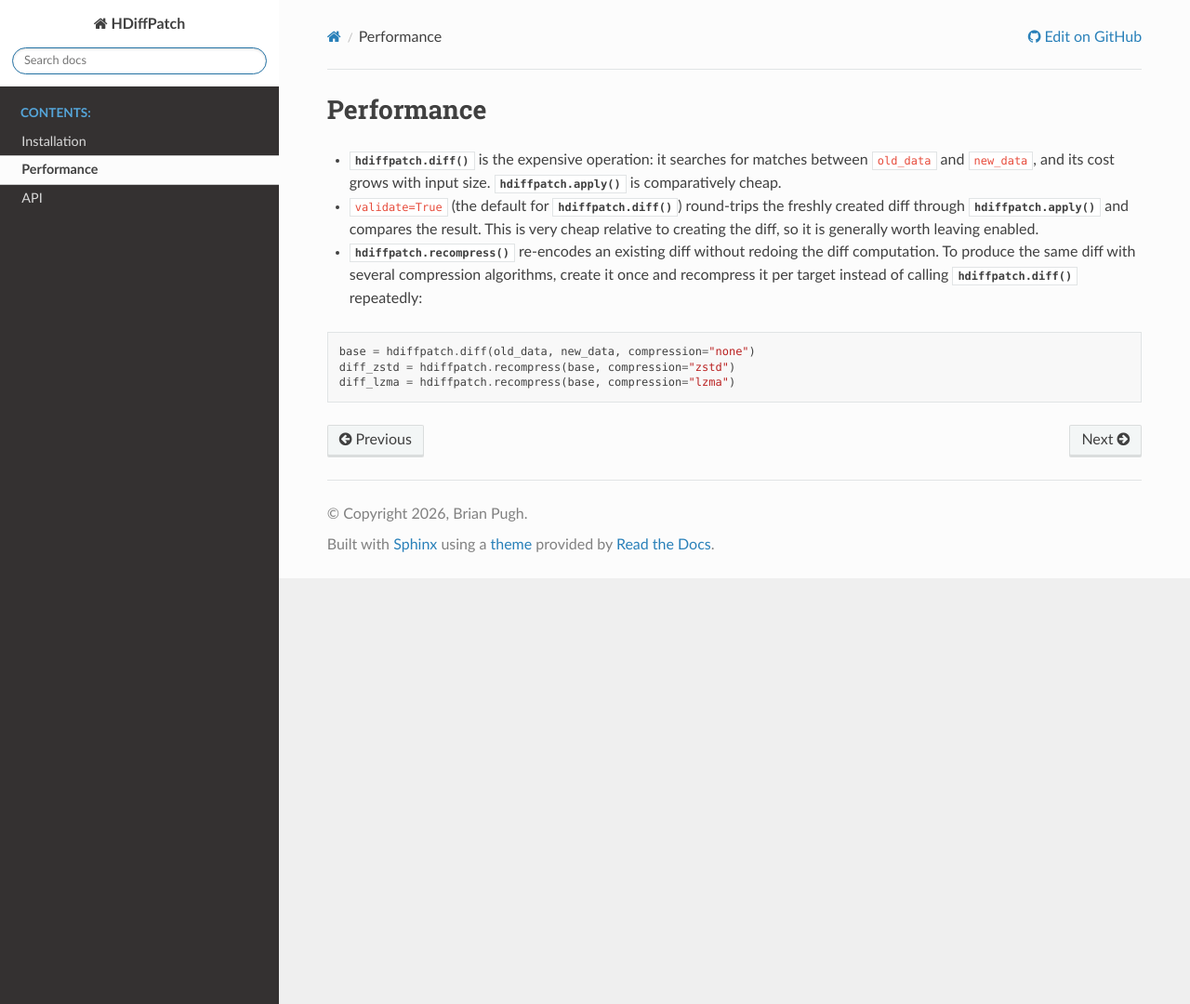
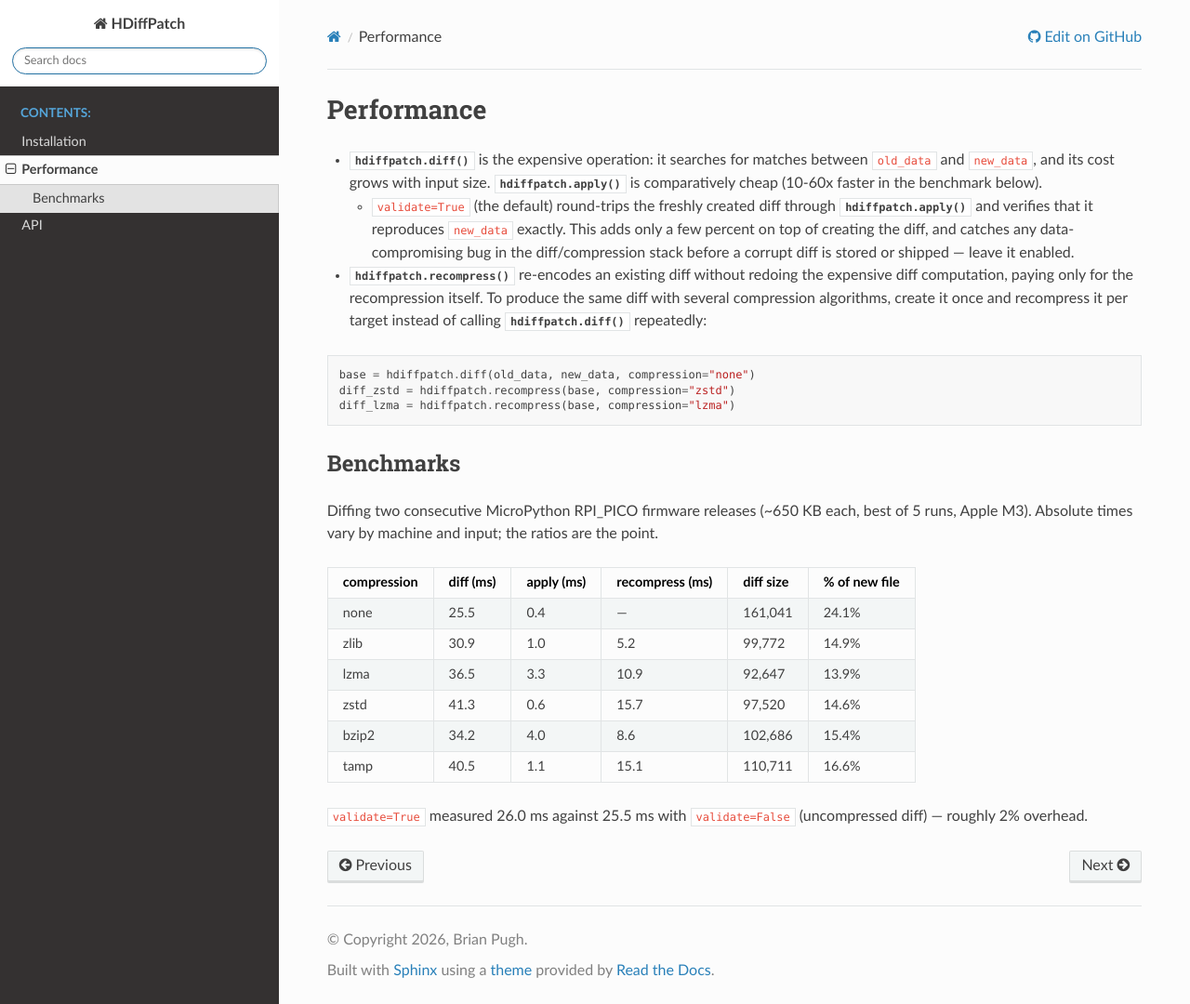
Before and after one commit to BrianPugh/hdiffpatch-python, a Sphinx documentation site: the page built from docs/source/Performance.rst, in a window 1280 px wide and 1080 px high. Shown: the whole window at 93% size. Built offline with Sphinx 7.4.7 and the Read the Docs theme 3.1.0, drawn with Linux system fonts in a browser that asks for light colours.

Commit message:
Expand Performance docs: validate rationale and benchmark table
Nest validate under the diff() bullet with the reasoning (catch
data-compromising bugs before a corrupt diff ships), and add measured
numbers for diff/apply/recompress speed and size ratios per compression
type on the firmware test binaries.

Co-Authored-By: Claude Fable 5 <noreply@anthropic.com>
Claude-Session: https://claude.ai/code/session_01T9sn6iFoeDogKzvg5w9ABR

```diff
--- a/docs/source/Performance.rst
+++ b/docs/source/Performance.rst
@@ -1,12 +1,67 @@
 Performance
 ===========
 
-* :func:`hdiffpatch.diff` is the expensive operation: it searches for matches between ``old_data`` and ``new_data``, and its cost grows with input size. :func:`hdiffpatch.apply` is comparatively cheap.
-* ``validate=True`` (the default for :func:`hdiffpatch.diff`) round-trips the freshly created diff through :func:`hdiffpatch.apply` and compares the result. This is very cheap relative to creating the diff, so it is generally worth leaving enabled.
-* :func:`hdiffpatch.recompress` re-encodes an existing diff without redoing the diff computation. To produce the same diff with several compression algorithms, create it once and recompress it per target instead of calling :func:`hdiffpatch.diff` repeatedly:
+* :func:`hdiffpatch.diff` is the expensive operation: it searches for matches between ``old_data`` and ``new_data``, and its cost grows with input size. :func:`hdiffpatch.apply` is comparatively cheap (10-60x faster in the benchmark below).
+
+  * ``validate=True`` (the default) round-trips the freshly created diff through :func:`hdiffpatch.apply` and verifies that it reproduces ``new_data`` exactly. This adds only a few percent on top of creating the diff, and catches any data-compromising bug in the diff/compression stack before a corrupt diff is stored or shipped — leave it enabled.
+
+* :func:`hdiffpatch.recompress` re-encodes an existing diff without redoing the expensive diff computation, paying only for the recompression itself. To produce the same diff with several compression algorithms, create it once and recompress it per target instead of calling :func:`hdiffpatch.diff` repeatedly:
 
 .. code-block:: python
 
    base = hdiffpatch.diff(old_data, new_data, compression="none")
    diff_zstd = hdiffpatch.recompress(base, compression="zstd")
    diff_lzma = hdiffpatch.recompress(base, compression="lzma")
+
+Benchmarks
+----------
+
+Diffing two consecutive MicroPython RPI_PICO firmware releases (~650 KB each, best of 5 runs, Apple M3). Absolute times vary by machine and input; the ratios are the point.
+
+.. list-table::
+   :header-rows: 1
+
+   * - compression
+     - diff (ms)
+     - apply (ms)
+     - recompress (ms)
+     - diff size
+     - % of new file
+   * - none
+     - 25.5
+     - 0.4
+     - —
+     - 161,041
+     - 24.1%
+   * - zlib
+     - 30.9
+     - 1.0
+     - 5.2
+     - 99,772
+     - 14.9%
+   * - lzma
+     - 36.5
+     - 3.3
+     - 10.9
+     - 92,647
+     - 13.9%
+   * - zstd
+     - 41.3
+     - 0.6
+     - 15.7
+     - 97,520
+     - 14.6%
+   * - bzip2
+     - 34.2
+     - 4.0
+     - 8.6
+     - 102,686
+     - 15.4%
+   * - tamp
+     - 40.5
+     - 1.1
+     - 15.1
+     - 110,711
+     - 16.6%
+
+``validate=True`` measured 26.0 ms against 25.5 ms with ``validate=False`` (uncompressed diff) — roughly 2% overhead.
```
